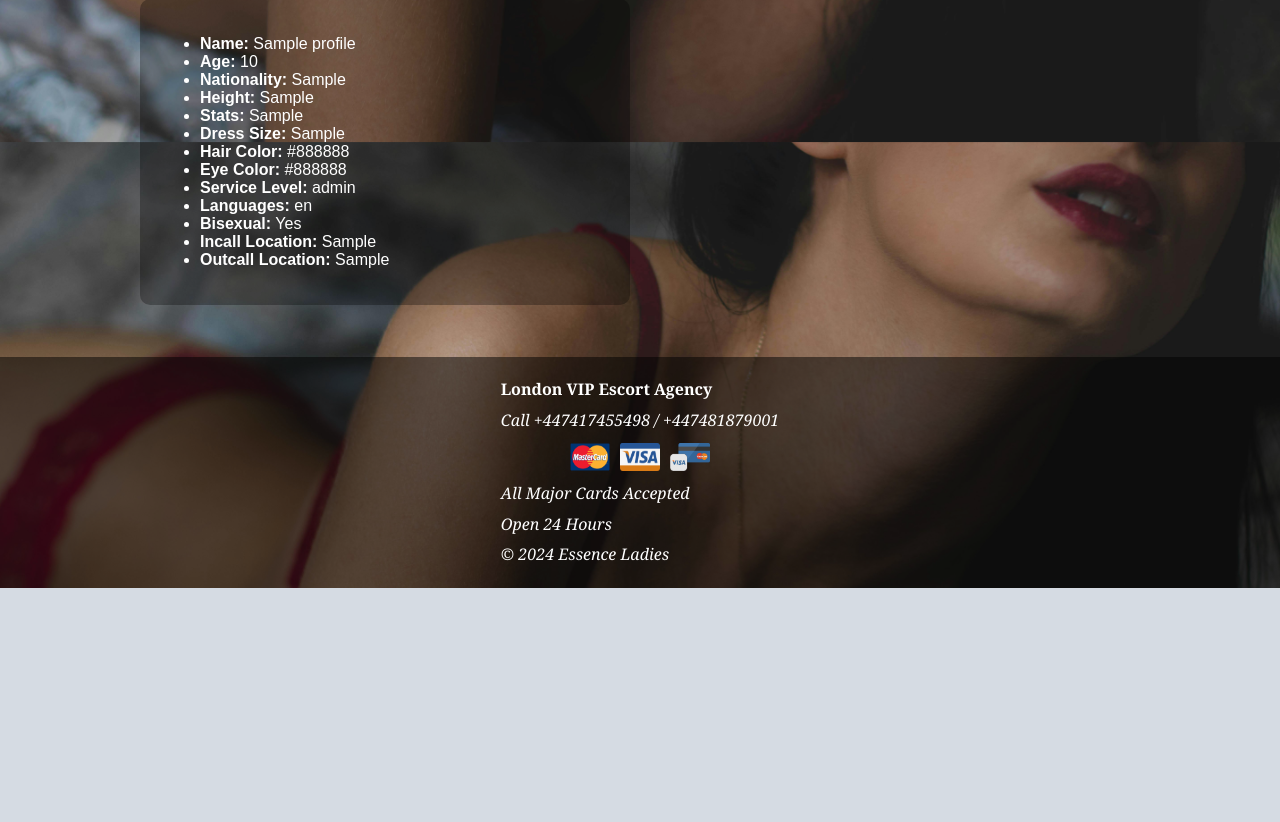
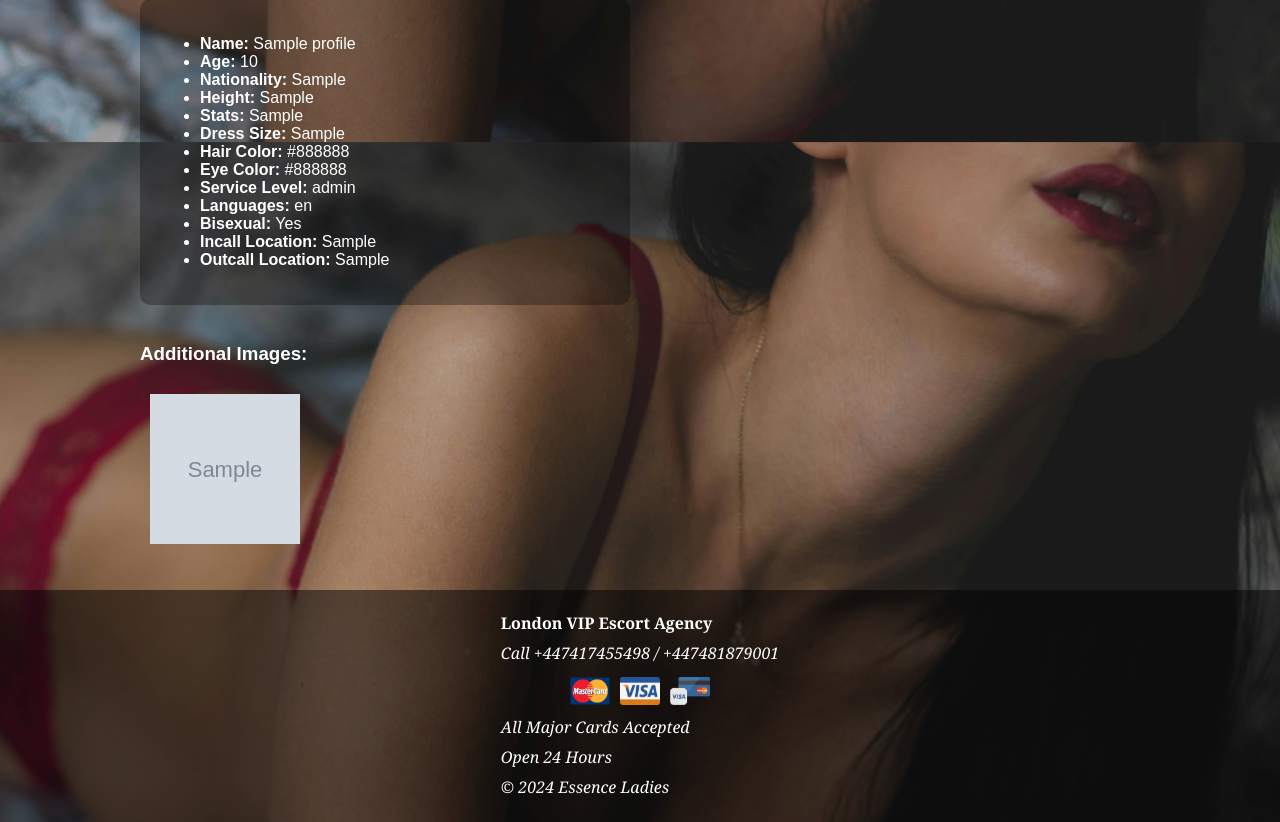
Before and after one commit to ikechiamaka/EssenceLadies_WebApp, a Flask app: page /profile/1 in a window 1280 px wide. Shown: the part 1528-2350 px from the top of the page. Before the commit the page ends 2116 px from the top, so only its background shows below. Run offline with Flask 3, Linux system fonts and the light colour scheme; tables that the repository leaves empty hold one stand-in row (values such as "Sample post"); grey boxes marked "Sample" are stand-in pictures.

Commit message:
profile.html

```diff
--- a/app/templates/profile.html
+++ b/app/templates/profile.html
@@ -28,4 +28,11 @@
         </ul>
     </div>
 </div>
+
+<div class="additional-images">
+    <h3>Additional Images:</h3>
+    {% for image in profile.images %}
+    <img src="{{ url_for('static', filename='uploads/' + image.image_filename) }}" alt="Escort Image">
+    {% endfor %}
+</div>
 {% endblock %}
```
